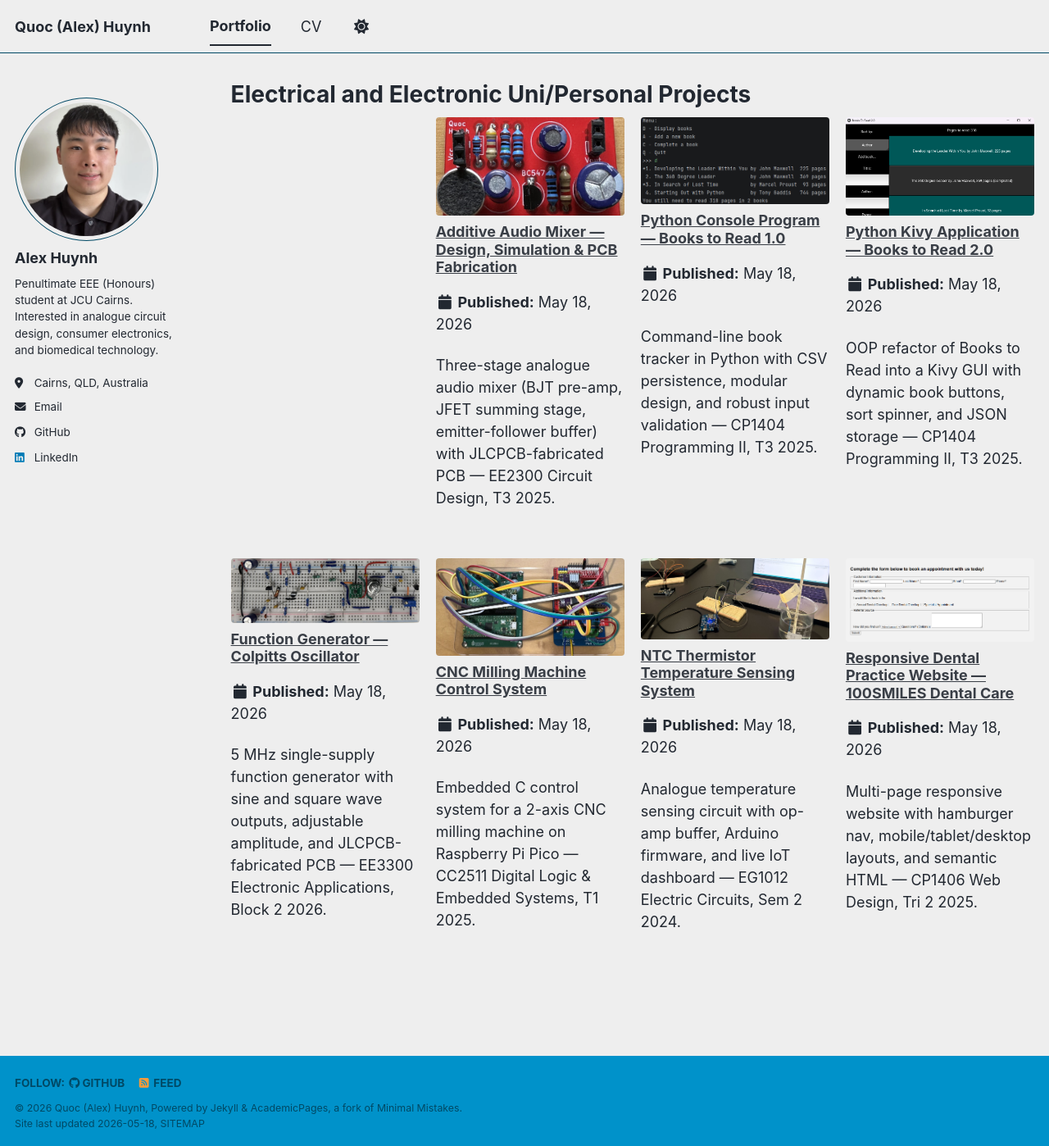
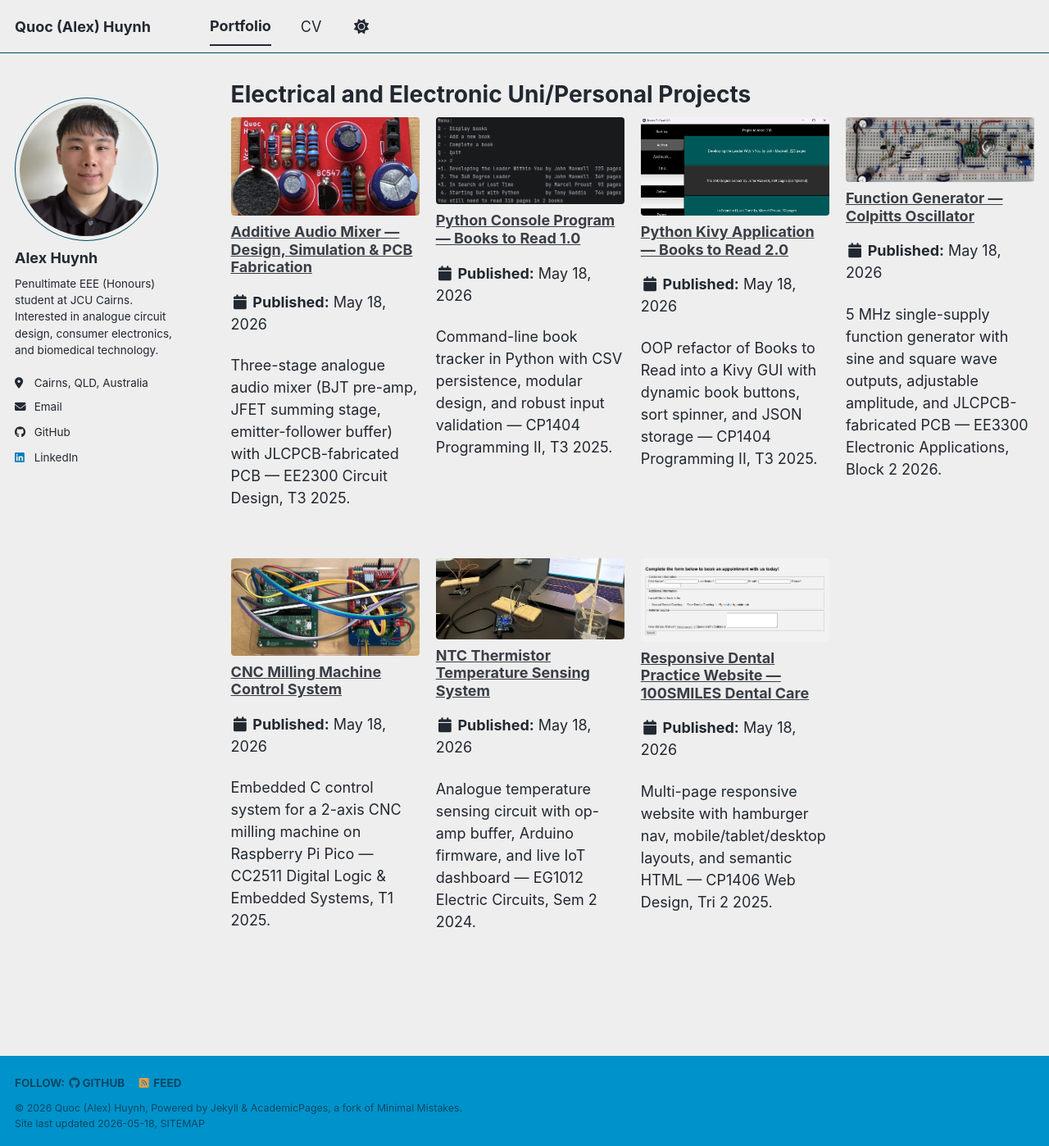
Before and after one commit to quochuynh1/quochuynh1.github.io, a Jekyll site: the page built from _pages/portfolio.html, in a window 1280 px wide and 1398 px high. Shown: the whole window at 82% size. Built offline with Jekyll 4.4.1, drawn with Linux system fonts in a browser that asks for light colours; a script bundle is joined from its source files by our own code; library files that are not in the unit come from our copies.

Commit message:
Fix portfolio.html grid issue

```diff
--- a/_pages/portfolio.html
+++ b/_pages/portfolio.html
@@ -8,6 +8,8 @@ author_profile: true
 {% include base_path %}
 
 
-{% for post in site.portfolio %}
-  {% include archive-single.html type="grid" %}
-{% endfor %}
+<div class="grid__wrapper">
+  {% for post in site.portfolio %}
+    {% include archive-single.html type="grid" %}
+  {% endfor %}
+</div>
```
